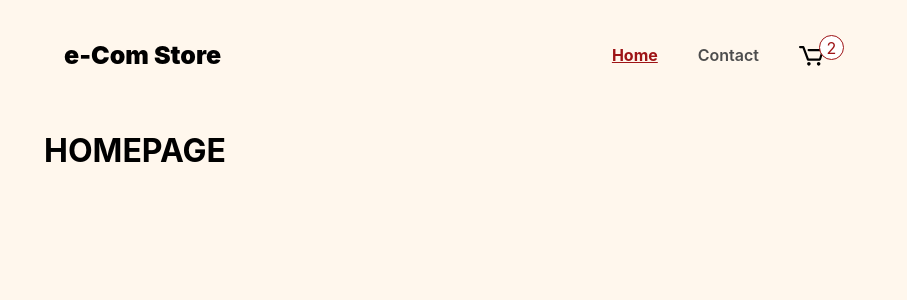
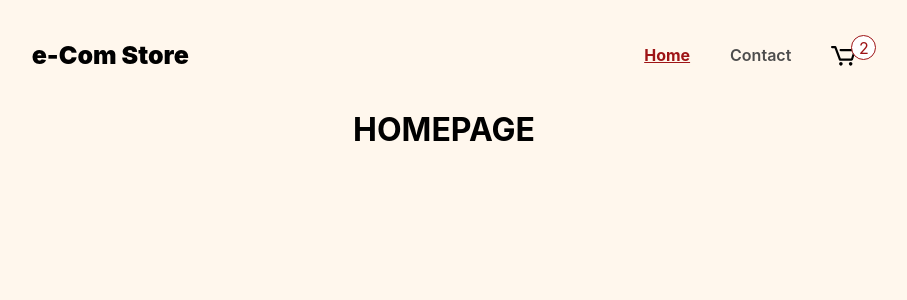
Before and after one commit to anasommer/fed-frameworks-ca, a React (Vite) app: page / in a window 1280 px wide. Shown: the top 300 px of the page, without its empty margins (196-1103 px from the left). Built offline with nearby package versions, Linux system fonts and the light colour scheme.

Commit message:
added not found catch

```diff
--- a/src/App.jsx
+++ b/src/App.jsx
@@ -3,6 +3,7 @@ import Home from './components/Home';
 import ContactPage from './pages/ContactPage';
 import Layout from './components/Layout';
 import CheckOutPage from './pages/CheckoutPage';
+import NotFound from './components/NotFound';
 
 function App() {
   return (
@@ -13,6 +14,7 @@ function App() {
         <Route index element={<Home />} />
         <Route path='contact' element={<ContactPage />} />
         <Route path='cart' element={<CheckOutPage />} />
+        <Route path='*' element={<NotFound />} />
       </Routes>
     </>
   );
--- /dev/null
+++ b/src/components/NotFound.jsx
@@ -0,0 +1,10 @@
+import { Link } from 'react-router-dom';
+
+export default function NotFound() {
+  return (
+    <>
+      <h2>Page not found</h2>
+      <Link to='.'>Return to the Homepage</Link>
+    </>
+  );
+}
--- a/style.css
+++ b/style.css
@@ -1,5 +1,7 @@
 * {
   box-sizing: border-box;
+  text-align: center;
+  margin: 0 auto;
 }
 
 html,
@@ -11,7 +13,6 @@ body {
 }
 
 a {
-  text-decoration: unset;
   color: unset;
 }
 
@@ -22,8 +23,6 @@ body::-webkit-scrollbar {
 body {
   -ms-overflow-style: none;
   scrollbar-width: none;
-  max-width: 800px;
-  margin: 0 auto;
 }
 
 .site-wrapper {
```
